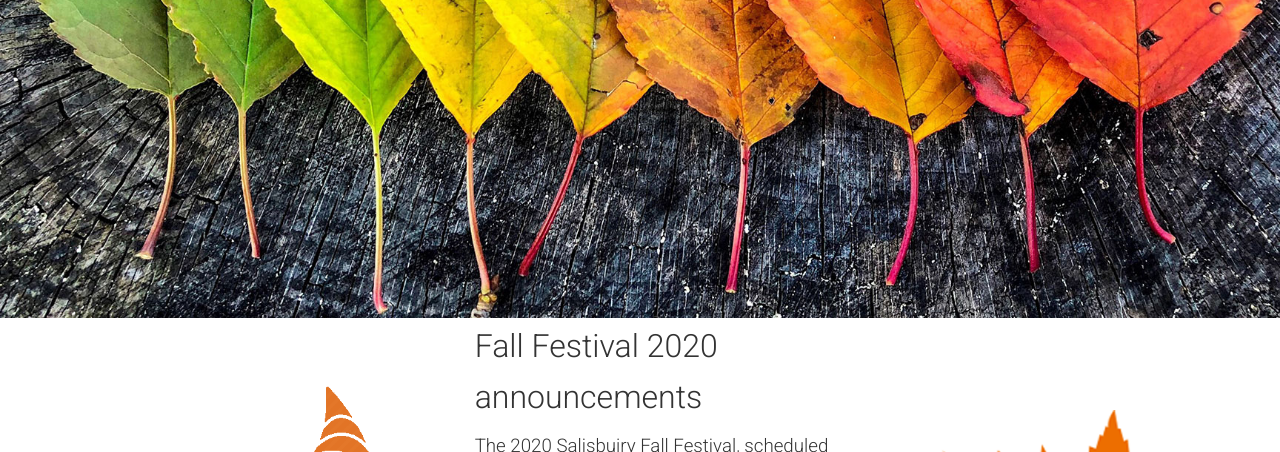
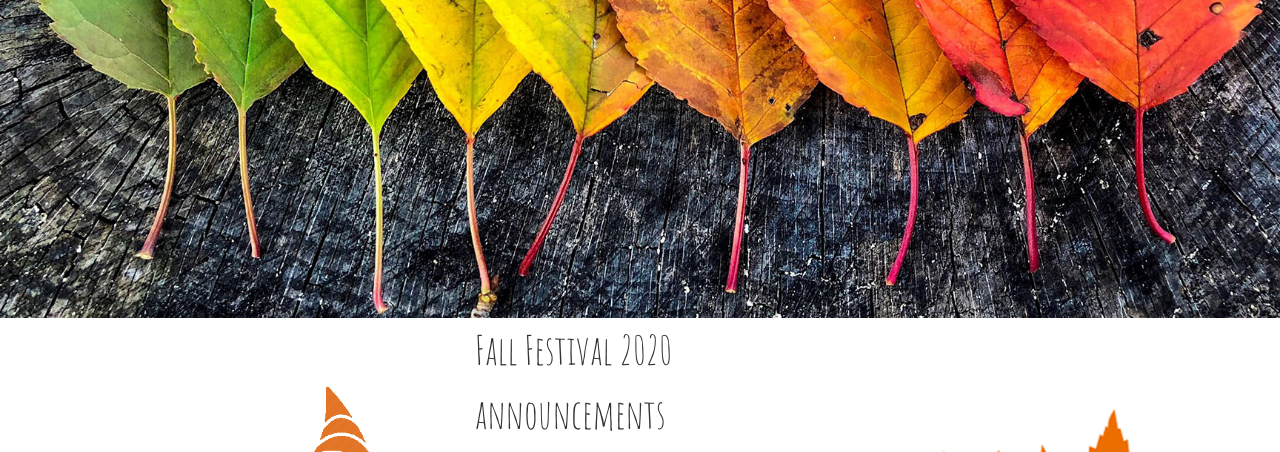
Before and after one commit to danielgheck-create/Fall_Festival, a website: page dist/index.html in a window 1280 px wide. Shown: the part 482-934 px from the top of the page. Drawn offline with nearby package versions, Linux system fonts and the light colour scheme; a web font is replaced by a local one.

Commit message:
Made subheaders the nedw font

```diff
--- a/scss/main.scss
+++ b/scss/main.scss
@@ -33,10 +33,9 @@ h1 {
 h2 {
   margin-bottom: 0.55rem;
   color: #333;
-  font-family: "Roboto", sans-serif;
-
+  font-family: "Amatic SC", sans-serif;
   font-weight: 300;
-  font-size: 2rem;
+  font-size: 2.5rem;
 }
 
 h3,
```
Also changed, not shown: dist/css/main.css.
